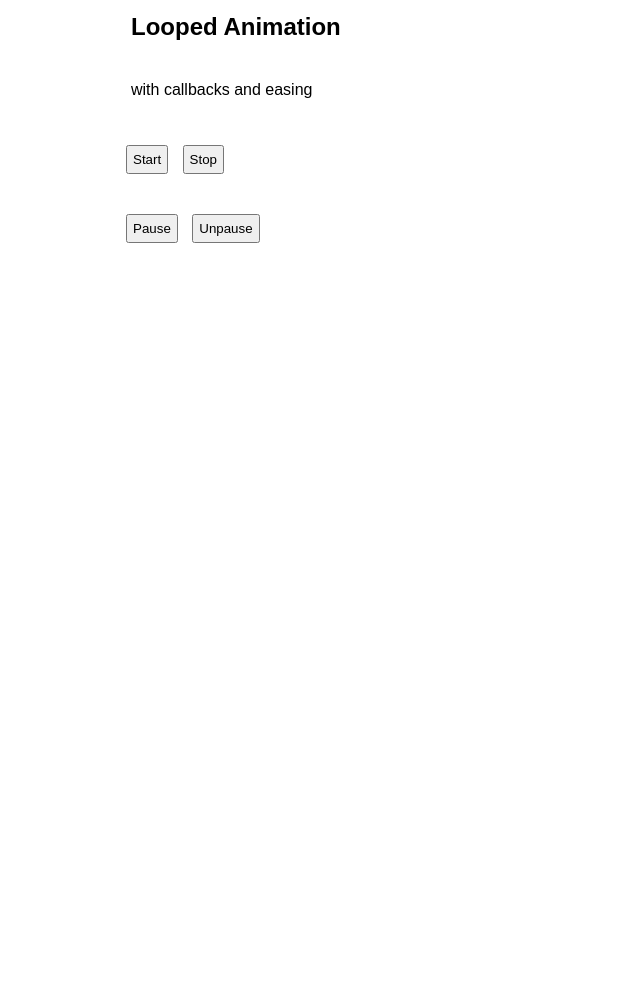
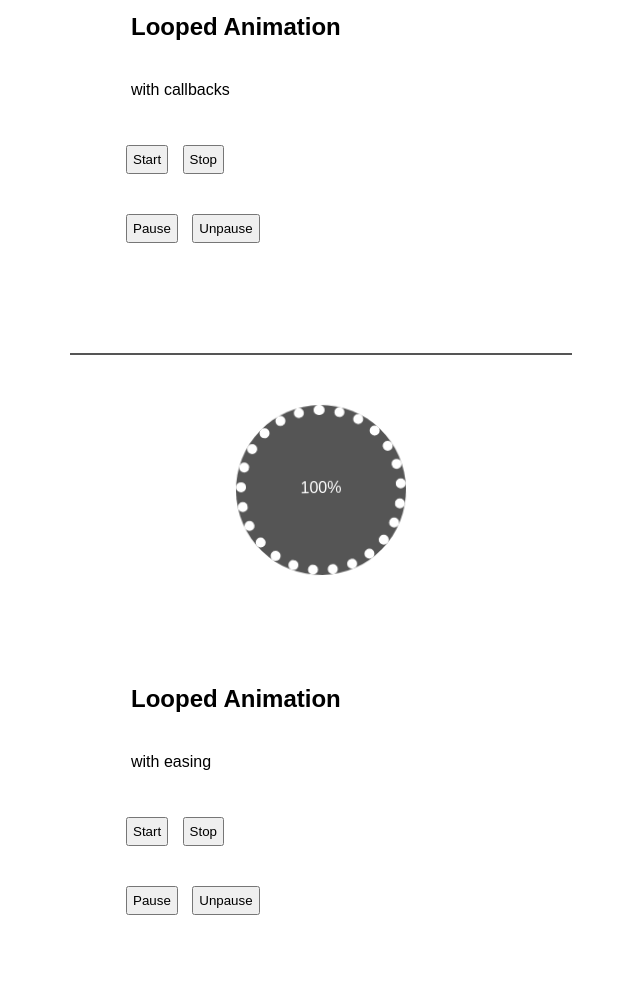
Before and after one commit to petsch9/microAnimate, a website: page demo/demo.html in a window 1280 px wide. Shown: the part 317-1322 px from the top of the page, without its empty margins (319-959 px from the left). Before the commit the page ends 800 px from the top, so only its background shows below. Drawn offline with Linux system fonts and the light colour scheme.

Commit message:
small usability fixes

```diff
--- a/demo/demo.html
+++ b/demo/demo.html
@@ -12,14 +12,17 @@
 
     .category {
       width: 100%;
-      height:400px;
+      height: 600px;
     }
-    .container{
-      height:220px;
+
+    .container {
+      height: 220px;
     }
-    .container,.text {
+
+    .container,
+    .text {
       width: 400px;
-      margin:50px auto;
+      margin: 50px auto;
     }
 
     .text h2,
@@ -32,18 +35,35 @@
       margin: 20px 5px;
     }
 
-    .element {
+    hr {
+      margin: 20px auto;
+      width: 500px;
+      border: 1px solid #555;
     }
+
+    .element {}
 
     #elem1 {
       width: 100px;
       height: 100px;
-      line-height:100px;
-      text-align:center;
-      border:5px solid #333;
+      line-height: 100px;
+      text-align: center;
+      border: 5px solid #333;
       border-radius: 0;
       background-color: #fff;
-      color:#333;
+      color: #333;
+    }
+
+    #elem2 {
+      width: 150px;
+      height: 150px;
+      background-color: #555;
+      border-radius: 100px;
+      border: 10px dotted #fff;
+      margin: auto;
+      line-height: 145px;
+      color: #fff;
+      text-align: center;
     }
   </style>
   <script src="microAnimate.js"></script>
@@ -56,7 +76,7 @@
     </div>
     <div class="text">
       <h2>Looped Animation</h2>
-      <p>with callbacks and easing</p>
+      <p>with callbacks</p>
       <button onclick="animation_1.start()">Start</button>
       <button onclick="animation_1.stop()">Stop</button>
       <br>
@@ -64,7 +84,21 @@
       <button onclick="animation_1.unpause()">Unpause</button>
     </div>
   </div>
-
+  <hr>
+  <div class="category">
+    <div class="container">
+      <div class="element" id="elem2"></div>
+    </div>
+    <div class="text">
+      <h2>Looped Animation</h2>
+      <p>with easing</p>
+      <button onclick="animation_2.start()">Start</button>
+      <button onclick="animation_2.stop()">Stop</button>
+      <br>
+      <button onclick="animation_2.pause()">Pause</button>
+      <button onclick="animation_2.unpause()">Unpause</button>
+    </div>
+  </div>
   <script>
     var animation_1 = new Anim(
       document.getElementById("elem1"), {
@@ -131,7 +165,52 @@
       }
     );
 
-    animation_1.start()
+    animation_1.start();
+
+
+
+
+    var animation_2 = new Anim(
+      document.getElementById("elem2"), {
+        "from": [
+          ["transform", "rotate(0deg)"],
+          function() {
+            document.getElementById("elem2").innerHTML = "0%";
+          }
+        ],
+        "15%": [
+          ["transform", "rotate(90deg)"],
+          function() {
+            document.getElementById("elem2").innerHTML = "15%";
+          }
+        ],
+        "40%": [
+          ["transform", "rotate(-90deg)"],
+          function() {
+            document.getElementById("elem2").innerHTML = "40%";
+          }
+        ],
+        "65%": [
+          ["transform", "rotate(-45deg)"],
+          function() {
+            document.getElementById("elem2").innerHTML = "65%";
+          }
+        ],
+        "to": [
+          ["transform", "rotate(0deg)"],
+          function() {
+            document.getElementById("elem2").innerHTML = "100%";
+          }
+        ]
+      }, {
+        duration: 5000,
+        ease: "ease-in-out",
+        retainEndState: true,
+        loop: true
+      }
+    );
+
+    animation_2.start();
   </script>
 </body>
 
--- a/demo/microAnimate.js
+++ b/demo/microAnimate.js
@@ -13,21 +13,21 @@ function _typeof(obj) { return obj && typeof Symbol !== "undefined" && obj.const
       loop: 0
     } : arguments[2];
 
-    //Process the Animation/Options and store them in "this"
+    //Process the Animation/Options and store them
     this.element = element;
     this.options = options;
     //Constants
     this.data = {
-      //Ticklength constant (default: 30)
+      //Ticklength constant (default: 16)
       ticklength: 16,
-      //Action, can be: 0=nothing, 1=pause or 2=unpause
+      //Action can be: 0=nothing, 1=pause or 2=unpause
       action: 0
     };
     this.data.ticks = Math.ceil(options.duration / this.data.ticklength);
     this.animation = processAnimation(preprocessAnimation(animation), this.data, this.options);
     this.interval = null;
 
-    /*The Animation get calculated before it gets executed for better performance
+    /*The Animation gets calculated before when constructed for better performance
      * Generate Style, Transition and Callbacks from the animation property
      */
     function processAnimation(animation, data, options) {
@@ -64,6 +64,7 @@ function _typeof(obj) { return obj && typeof Symbol !== "undefined" && obj.const
       function mapAnimation(animation) {
         var result = [];
 
+        //Iterate over styles
         animation.forEach(function (style) {
           if ((typeof style === "undefined" ? "undefined" : _typeof(style)) === "object") {
             result.push(style);
@@ -82,18 +83,25 @@ function _typeof(obj) { return obj && typeof Symbol !== "undefined" && obj.const
         //Ease if easing is enabled (either default or given easing)
         if (ease === true || typeof ease === "string") {
           if (typeof ease === "string") {
+            //if a string is given, use the string
             add = " " + ease;
           } else {
+            //if a true is given, use default easing
             add = " ease";
           }
+        } else {
+          //if a false is given, use no easing
+          add = " linear";
         }
 
+        //Iterate over styles
         animation.forEach(function (style, index) {
           if ((typeof style === "undefined" ? "undefined" : _typeof(style)) === "object") {
             var transition = undefined;
 
             //Transition String
             if (typeof animation !== "undefined") {
+              //Generate CSS transition
               transition = animation[index][0] + " " + timeDifference + add;
             } else {
               transition = "";
@@ -109,6 +117,7 @@ function _typeof(obj) { return obj && typeof Symbol !== "undefined" && obj.const
       function mapCallback(animation) {
         var result = undefined;
 
+        //Iterate over callbacks
         animation.forEach(function (fn) {
           if (typeof fn === "function") {
             result = fn;
@@ -121,7 +130,7 @@ function _typeof(obj) { return obj && typeof Symbol !== "undefined" && obj.const
     /* Sort and format Animation object
      *
      * + Converts "from" to "0" and "to" to "100"
-     * + converts "100" to 100
+     * + converts "100" to 100 etc.
      *
      */
     function preprocessAnimation(animation) {
@@ -161,6 +170,11 @@ function _typeof(obj) { return obj && typeof Symbol !== "undefined" && obj.const
 
   //Main Animation play-method
   microAnimate.prototype.start = function () {
+    //Reset if the Animation is called while its already running
+    if (this.interval !== null) {
+      animationKill.apply(this, [true]);
+    }
+
     var _self = this,
         animationBuffer = _self.animation,
         tick = undefined,
@@ -195,7 +209,7 @@ function _typeof(obj) { return obj && typeof Symbol !== "undefined" && obj.const
           animationLoop();
         } else {
           //terminate animation
-          animationKill();
+          animationKill.apply(this, [false]);
         }
       } else {
         //console.log("Animation Progress: " + relativePercentage + "%");
@@ -251,8 +265,8 @@ function _typeof(obj) { return obj && typeof Symbol !== "undefined" && obj.const
     }
 
     //Check if any callbacks need to be run
-    function applyCallback(callback, target) {
-      callback(target);
+    function applyCallback(callback, context) {
+      callback(context);
     }
 
     //Reset animation
@@ -264,13 +278,6 @@ function _typeof(obj) { return obj && typeof Symbol !== "undefined" && obj.const
       _self.data.action = 0;
 
       applyAnimation(_self.element, animationBuffer.initial.styles);
-    }
-
-    //Clear Animation
-    function animationKill() {
-      if (!_self.options.retainEndState) {
-        elementReset(_self.element);
-      }
     }
 
     function animationPause() {
@@ -298,8 +305,7 @@ function _typeof(obj) { return obj && typeof Symbol !== "undefined" && obj.const
 
   //Stop & Reset Animation
   microAnimate.prototype.stop = function () {
-    window.clearInterval(this.interval);
-    elementReset(this.element);
+    animationKill.apply(this, [true]);
   };
 
   /*
@@ -312,6 +318,16 @@ function _typeof(obj) { return obj && typeof Symbol !== "undefined" && obj.const
     element.style.cssText = "";
   }
 
+  //Clear Animation
+  function animationKill(forceReset) {
+    console.log(this);
+    window.clearInterval(this.interval);
+    this.interval = null;
+    if (!this.options.retainEndState || forceReset) {
+      elementReset(this.element);
+    }
+  }
+
   //Export full namespace to global scope
   window.microAnimate = microAnimate;
   //Exports shorter namespace
```
Also changed, not shown: src/microAnimate.js (+33 -17 lines), dist/microAnimate-es6.js, dist/microAnimate.js, dist/microAnimate.min.js, dist/microAnimate.min.unsafe.js, 1 other file.
